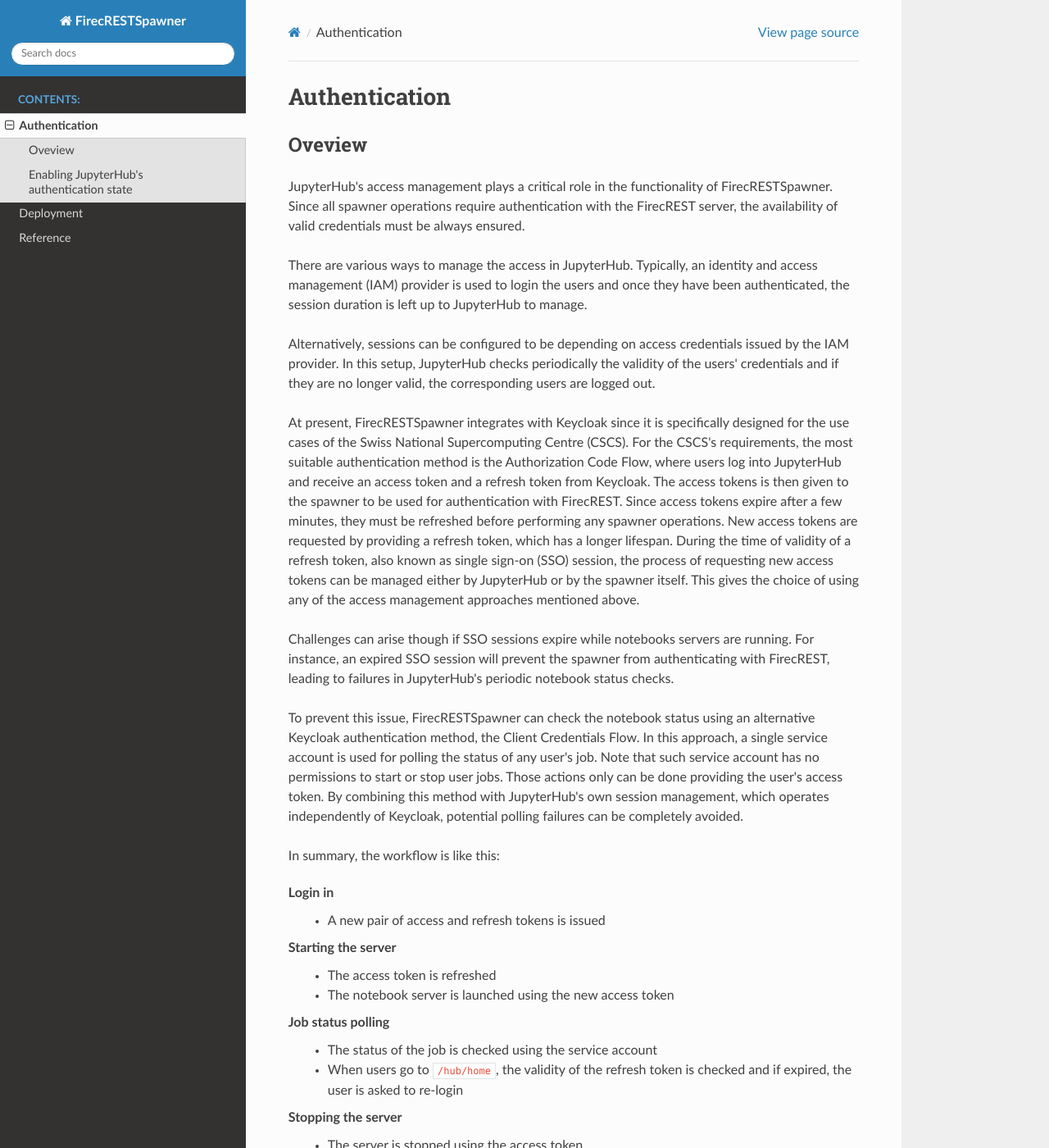
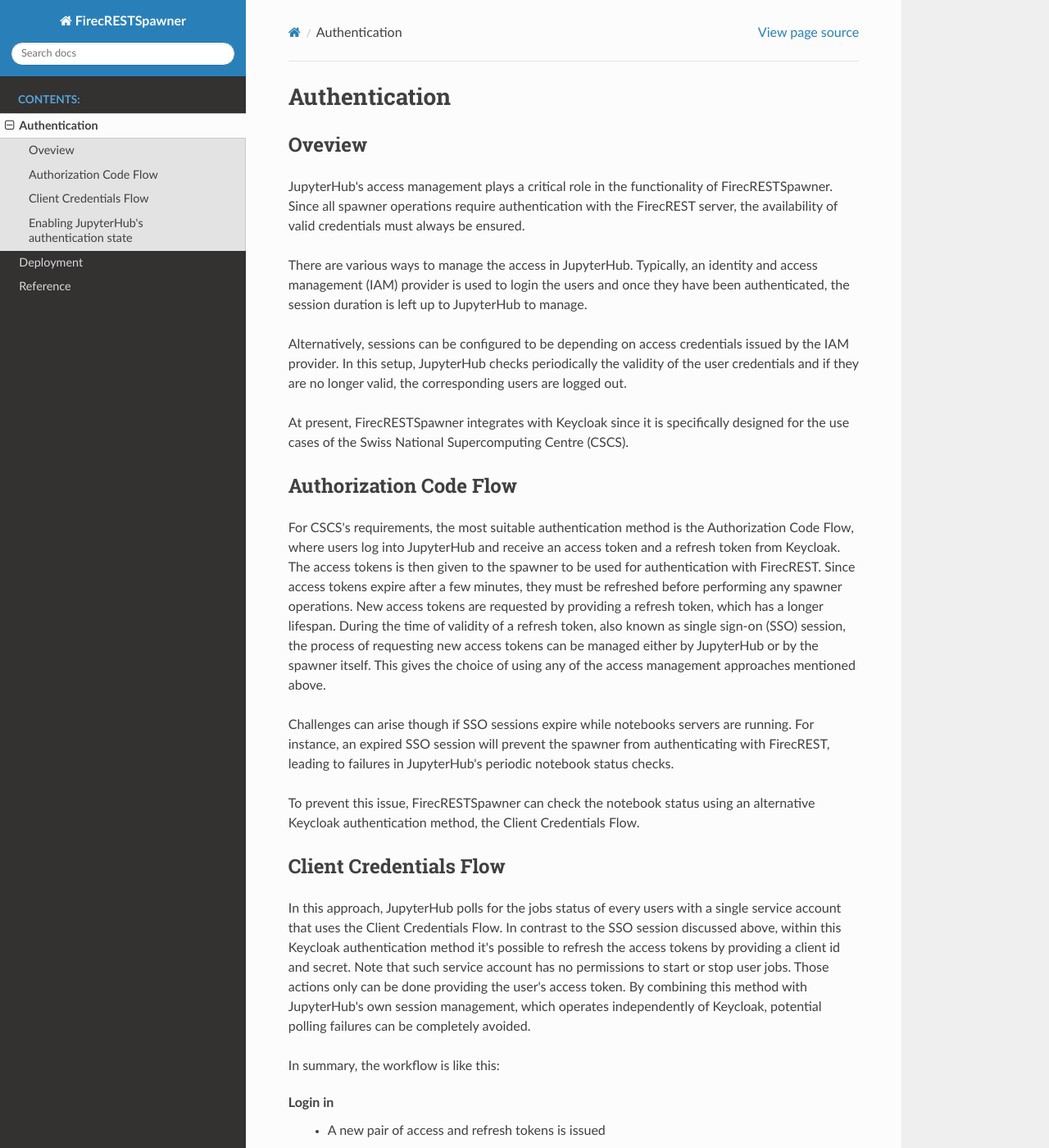
Before and after one commit to eth-cscs/firecrestspawner, a Sphinx documentation site: the page built from docs/source/authentication.rst, in a window 1280 px wide and 1400 px high. Shown: the whole window at 82% size. Built offline with Sphinx 7.4.7 and the Read the Docs theme 3.1.0, drawn with Linux system fonts in a browser that asks for light colours.

Commit message:
update docs

```diff
--- a/docs/source/authentication.rst
+++ b/docs/source/authentication.rst
@@ -6,7 +6,7 @@
 
 JupyterHub's access management plays a critical role in the functionality of FirecRESTSpawner.
 Since all spawner operations require authentication with the FirecREST server,
-the availability of valid credentials must be always ensured.
+the availability of valid credentials must always be ensured.
 
 There are various ways to manage the access in JupyterHub.
 Typically, an identity and access management (IAM) provider is used to login the users and once they have been authenticated, the session duration is left up to JupyterHub to manage.
@@ -14,10 +14,14 @@
 .. That's the way it is currently setup at CSCS.
 
 Alternatively, sessions can be configured to be depending on access credentials issued by the IAM provider.
-In this setup, JupyterHub checks periodically the validity of the users' credentials and if they are no longer valid, the corresponding users are logged out.
+In this setup, JupyterHub checks periodically the validity of the user credentials and if they are no longer valid, the corresponding users are logged out.
 
 At present, FirecRESTSpawner integrates with Keycloak since it is specifically designed for the use cases of the Swiss National Supercomputing Centre (CSCS).
-For the CSCS's requirements, the most suitable authentication method is the Authorization Code Flow, where users log into JupyterHub and receive an access token and a refresh token from Keycloak.
+
+Authorization Code Flow
+-----------------------
+
+For CSCS's requirements, the most suitable authentication method is the Authorization Code Flow, where users log into JupyterHub and receive an access token and a refresh token from Keycloak.
 The access tokens is then given to the spawner to be used for authentication with FirecREST.
 Since access tokens expire after a few minutes, they must be refreshed before performing any spawner operations.
 New access tokens are requested by providing a refresh token, which has a longer lifespan.
@@ -28,7 +32,12 @@
 For instance, an expired SSO session will prevent the spawner from authenticating with FirecREST, leading to failures  in JupyterHub's periodic notebook status checks.
 
 To prevent this issue, FirecRESTSpawner can check the notebook status using an alternative Keycloak authentication method, the Client Credentials Flow.
-In this approach, a single service account is used for polling the status of any user's job.
+
+Client Credentials Flow
+-----------------------
+
+In this approach, JupyterHub polls for the jobs status of every users with a single service account that uses the Client Credentials Flow.
+In contrast to the SSO session discussed above, within this Keycloak authentication method it's possible to refresh the access tokens by providing a client id and secret.
 Note that such service account has no permissions to start or stop user jobs.
 Those actions only can be done providing the user's access token.
 By combining this method with JupyterHub's own session management, which operates independently of Keycloak, potential polling failures can be completely avoided.
--- a/docs/source/requirements.txt
+++ b/docs/source/requirements.txt
@@ -1,3 +1,4 @@
 sphinx_rtd_theme
 jupyterhub
 pyfirecrest
+python-hostlist==1.23.0
```
Also changed, not shown: docs/source/deployment.rst (+4 -3 lines).
